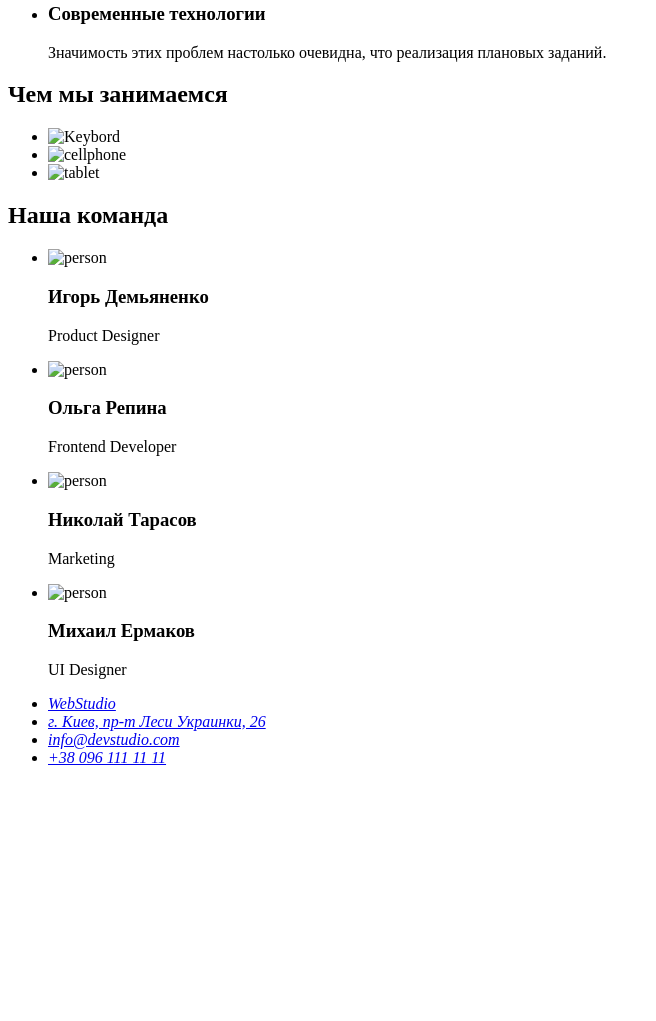
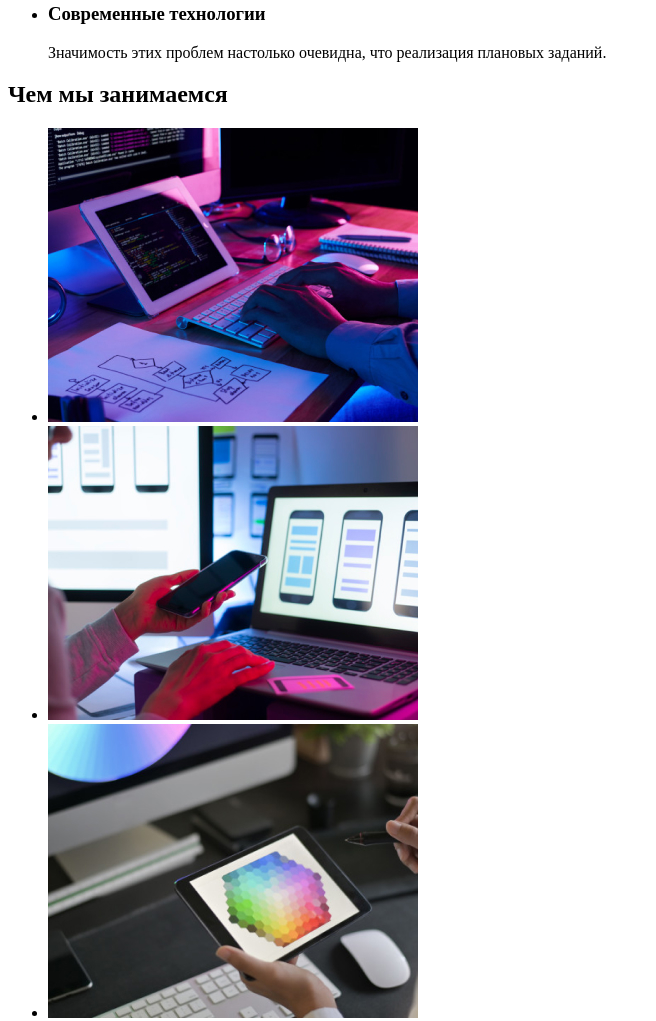
Before and after one commit to kraider6/goit-markup-hw-01, a plain HTML site: page index.html in a window 1280 px wide. Shown: the part 476-1497 px from the top of the page, without its empty margins (0-656 px from the left). Before the commit the page ends 1259 px from the top, so only its background shows below. Drawn offline with Linux system fonts and the light colour scheme; the site is published under a folder, as on GitHub Pages, so addresses that start at the root find nothing.

Commit message:
Поправил к картинкам
Поправил путь к папке с картинками

```diff
--- a/index.html
+++ b/index.html
@@ -69,13 +69,13 @@
             <h2>Чем мы занимаемся</h2>
             <ul>
                 <li>
-                    <img src="/img/our_work/keybord.jpg" alt="Keybord" width="370" height="294">
+                    <img src="img/our_work/keybord.jpg" alt="Keybord" width="370" height="294">
                 </li>
                 <li>
-                    <img src="/img/our_work/cellphone.jpg" alt="cellphone" width="370" height="294">
+                    <img src="img/our_work/cellphone.jpg" alt="cellphone" width="370" height="294">
                 </li>
                 <li>
-                    <img src="/img/our_work/tablet.jpg" alt="tablet" width="370" height="294">
+                    <img src="img/our_work/tablet.jpg" alt="tablet" width="370" height="294">
                 </li>
             </ul>
         </section>
@@ -84,22 +84,22 @@
             <h2>Наша команда</h2>
             <ul>
                 <li>
-                    <img src="/img/our_team/igor.jpg" alt="person" width="270" height="260">
+                    <img src="img/our_team/igor.jpg" alt="person" width="270" height="260">
                     <h3>Игорь Демьяненко</h3>
                     <p>Product Designer</p>
                 </li>
                 <li>
-                    <img src="/img/our_team/olga.jpg" alt="person" width="270" height="260">
+                    <img src="img/our_team/olga.jpg" alt="person" width="270" height="260">
                     <h3>Ольга Репина</h3>
                     <p>Frontend Developer</p>
                 </li>
                 <li>
-                    <img src="/img/our_team/nikola.jpg" alt="person" width="270" height="260">
+                    <img src="img/our_team/nikola.jpg" alt="person" width="270" height="260">
                     <h3>Николай Тарасов</h3>
                     <p>Marketing</p>
                 </li>
                 <li>
-                    <img src="/img/our_team/michael.jpg" alt="person" width="270" height="260">
+                    <img src="img/our_team/michael.jpg" alt="person" width="270" height="260">
                     <h3>Михаил Ермаков</h3>
                     <p>UI Designer</p>
                 </li>
```
